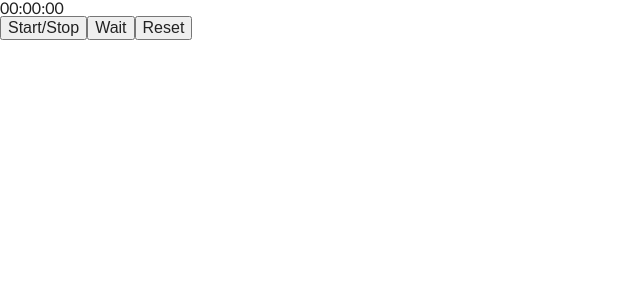
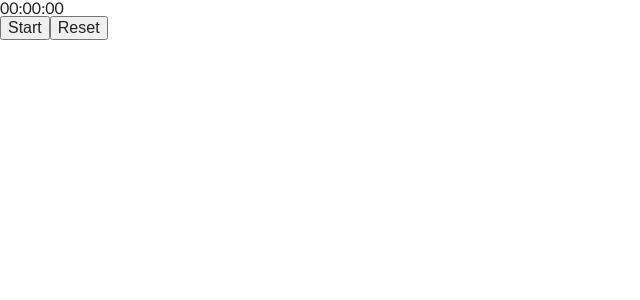
Before and after one commit to VladBrok/angular-frontend-test-task, an Angular app: page / in a window 1280 px wide. Shown: the top 300 px of the page, without its empty margins (0-640 px from the left). Built offline with nearby package versions, Linux system fonts and the light colour scheme.

Commit message:
separate start/stop

```diff
--- a/src/app/stopwatch/stopwatch.component.html
+++ b/src/app/stopwatch/stopwatch.component.html
@@ -1,6 +1,11 @@
 <div>
-  <h1>{{ displayTime }}</h1>
-  <button (click)="startStop()">Start/Stop</button>
-  <button (click)="wait()">Wait</button>
-  <button (click)="reset()">Reset</button>
+  <div>
+    <h1>{{ displayTime }}</h1>
+    <p>
+      <button *ngIf="!isRunning" (click)="start()">Start</button>
+      <button *ngIf="isRunning" (click)="stop()">Stop</button>
+      <button (click)="reset()">Reset</button>
+      <button *ngIf="isRunning" (click)="wait()">Wait</button>
+    </p>
+  </div>
 </div>
--- a/src/app/stopwatch/stopwatch.component.ts
+++ b/src/app/stopwatch/stopwatch.component.ts
@@ -8,10 +8,11 @@ import { buffer, debounceTime, takeUntil } from 'rxjs/operators';
   styleUrls: ['./stopwatch.component.css'],
 })
 export class StopwatchComponent implements OnDestroy {
+  public isRunning = false;
+
   private destroy$ = new Subject<void>();
   private click$ = new Subject<void>();
-  private doubleClickTimeMs = 250;
-  private isRunning = false;
+  private doubleClickDelayMs = 250;
   private startTime: number = Date.now();
   private pausedTime = 0;
   private timer$ = interval(1000).pipe(takeUntil(this.destroy$));
@@ -23,7 +24,7 @@ export class StopwatchComponent implements OnDestroy {
     this.click$
       .pipe(
         takeUntil(this.destroy$),
-        buffer(this.click$.pipe(debounceTime(this.doubleClickTimeMs)))
+        buffer(this.click$.pipe(debounceTime(this.doubleClickDelayMs)))
       )
       .subscribe((clicks: any) => {
         if (clicks.length === 2) {
@@ -38,14 +39,13 @@ export class StopwatchComponent implements OnDestroy {
   }
 
   private updateTime() {
-    if (this.isRunning) {
-      const now = Date.now();
-      if (this.startTime === null) {
-        throw new Error('Expected startTime to be defined');
-      }
-      const elapsed = now - this.startTime + this.pausedTime;
-      this.displayTime = this.formatTime(elapsed);
+    if (!this.isRunning) {
+      return;
     }
+
+    const now = Date.now();
+    const elapsed = now - this.startTime + this.pausedTime;
+    this.displayTime = this.formatTime(elapsed);
   }
 
   private formatTime(milliseconds: number) {
@@ -56,22 +56,25 @@ export class StopwatchComponent implements OnDestroy {
     return `${hours}:${minutes}:${seconds}`;
   }
 
-  startStop() {
-    if (this.isRunning) {
-      this.pausedTime += Date.now() - this.startTime;
-    } else {
-      this.startTime = Date.now();
-    }
-    this.isRunning = !this.isRunning;
+  start() {
+    this.startTime = Date.now();
+    this.isRunning = true;
+  }
+
+  stop() {
+    this.reset();
+    this.isRunning = false;
   }
 
   wait() {
-    this.startStop();
+    this.pausedTime += Date.now() - this.startTime;
+    this.isRunning = false;
   }
 
   reset() {
     this.startTime = Date.now();
     this.pausedTime = 0;
     this.displayTime = '00:00:00';
+    this.isRunning = true;
   }
 }
```
